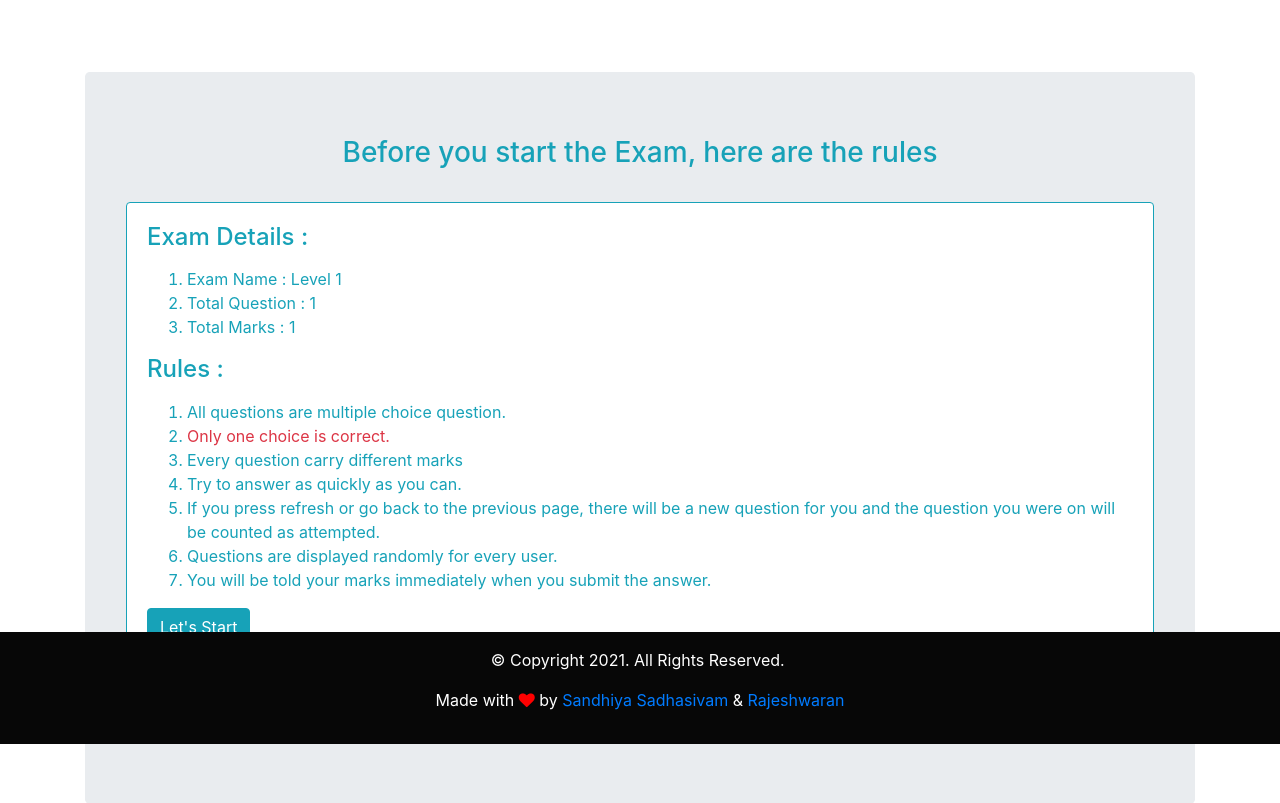
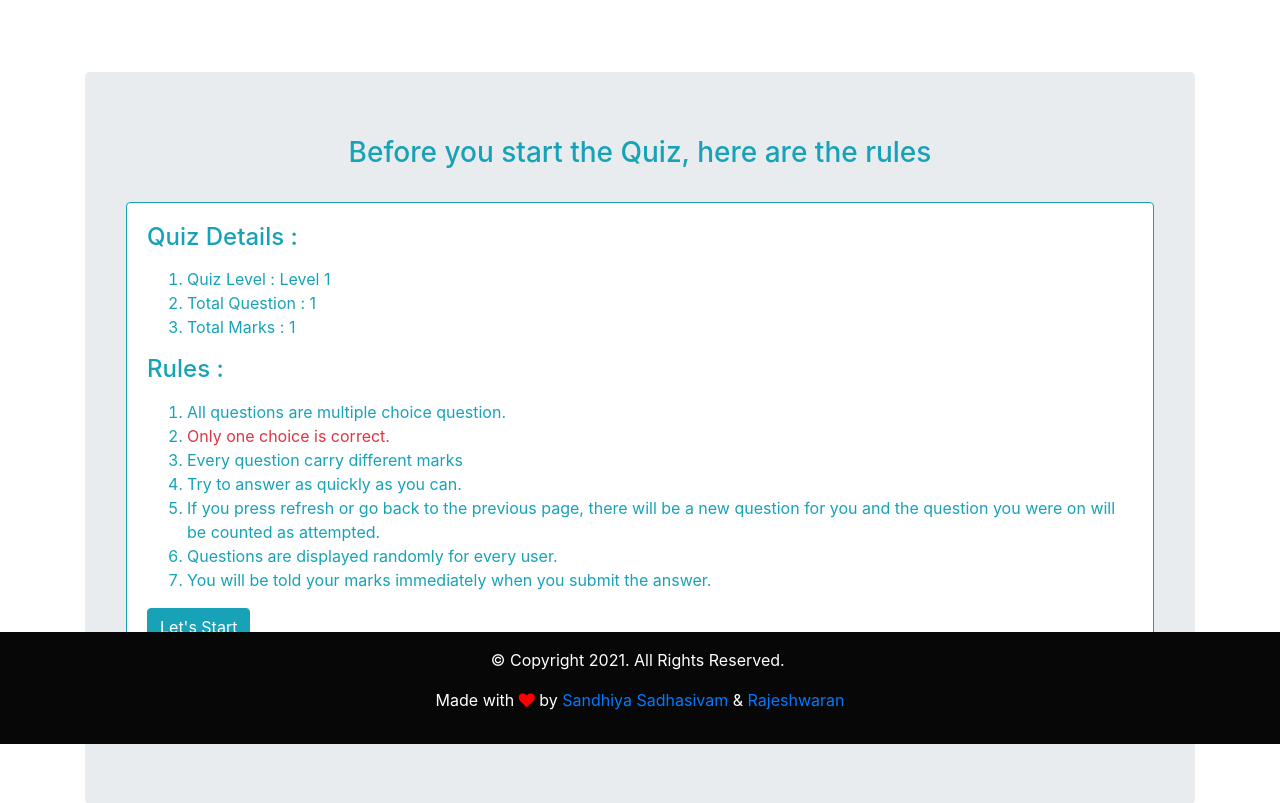
Before and after one commit to Sandhiya-Sadhasivam/online_quiz, a Django app: page /quiz/take-quiz/1 in a window 1280 px wide. Shown: the part 56-859 px from the top of the page. Run offline with Django 3.2, Linux system fonts and the light colour scheme; a user stored in the database is signed in; data comes from the database, SQL or seed files in the repository; some libraries are stand-ins or nearby versions.

Commit message:
Update take-quiz.html

```diff
--- a/templates/quiz/take-quiz.html
+++ b/templates/quiz/take-quiz.html
@@ -9,17 +9,17 @@
 <div class="container my-4">
     <div class="jumbotron">
 
-	      <h3 class="text-info text-center">Before you start the Exam, here are the rules</h3>
+	      <h3 class="text-info text-center">Before you start the Quiz, here are the rules</h3>
 
         <div class="row">
 
             <div class="card border-info mx-4 my-4">
                 <div class="card-body text-info">
 
-                    <h4 class="card-title">Exam Details :</h4>
+                    <h4 class="card-title">Quiz Details :</h4>
                     <p class="card-text">
                         </p><ul style="list-style:decimal;">
-                            <li>Exam Name : {{course.course_name}}</li>
+                            <li>Quiz Level : {{course.course_name}}</li>
                             <li>Total Question : {{total_questions}}</li>
                             <li>Total Marks : {{total_marks}}</li>
                         </ul>
```
